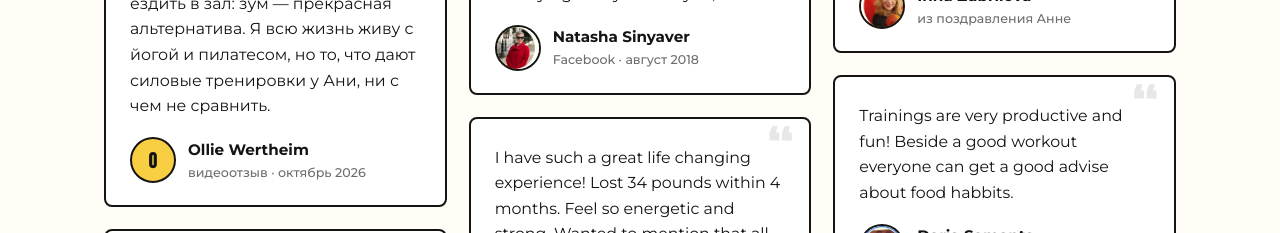
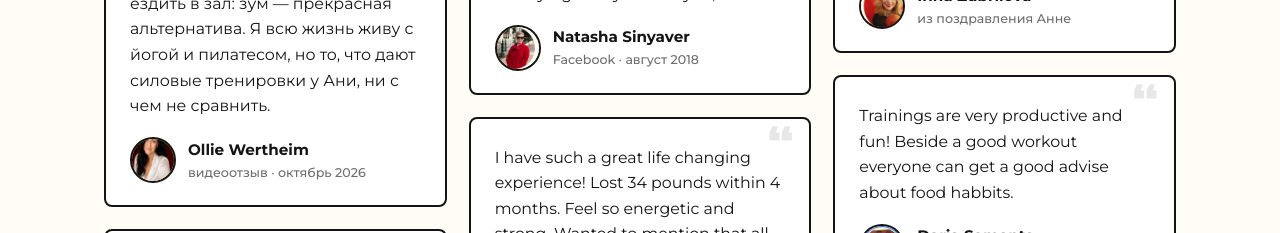
Before and after one commit to ilya000/anna-club, a plain HTML site: page index.html in a window 1280 px wide. Shown: the part 9160-9393 px from the top of the page. Drawn offline with Linux system fonts and the light colour scheme.

Commit message:
Give Ollie Wertheim's video review an avatar from her profile
Cropped from her Facebook page inside the blue story ring, so no ring
arc shows through the circular mask. The page screenshot is squeezed
vertically, so the crop is rectangular and resized to a 200px square,
which restores the real proportions.

Twelve of fourteen cards now show a face; Tatyana Tanechka is the one
still on an initial.

Co-Authored-By: Claude Opus 5 (1M context) <noreply@anthropic.com>

```diff
--- a/index.html
+++ b/index.html
@@ -489,7 +489,7 @@
   // Без avatar рисуется жёлтый кружок с первой буквой имени.
   // Переносы строк в text сохраняются.
   const REVIEWS = [
-    { name:'Ollie Wertheim', link:'https://www.facebook.com/ollie.wertheim', sub:'видеоотзыв · октябрь 2026', video:'assets/reviews/video-review-1.mp4', poster:'assets/reviews/video-review-1.jpg', text:'Я недавно вступила в Anna Club и занимаюсь теперь по зуму, два раза в неделю. За три месяца постоянных тренировок вижу колоссальные изменения: в осанке — это самое главное для меня, — в здоровье шеи и спины. Уровень энергии поднялся сильно, я успеваю за день гораздо больше, улучшился сон. Не нужно ездить в зал: зум — прекрасная альтернатива. Я всю жизнь живу с йогой и пилатесом, но то, что дают силовые тренировки у Ани, ни с чем не сравнить.' },
+    { name:'Ollie Wertheim', link:'https://www.facebook.com/ollie.wertheim', avatar:'assets/reviews/ollie-wertheim.jpg', sub:'видеоотзыв · октябрь 2026', video:'assets/reviews/video-review-1.mp4', poster:'assets/reviews/video-review-1.jpg', text:'Я недавно вступила в Anna Club и занимаюсь теперь по зуму, два раза в неделю. За три месяца постоянных тренировок вижу колоссальные изменения: в осанке — это самое главное для меня, — в здоровье шеи и спины. Уровень энергии поднялся сильно, я успеваю за день гораздо больше, улучшился сон. Не нужно ездить в зал: зум — прекрасная альтернатива. Я всю жизнь живу с йогой и пилатесом, но то, что дают силовые тренировки у Ани, ни с чем не сравнить.' },
     { name:'Alysa Toscana', link:'https://www.facebook.com/alysa.toscana/', avatar:'assets/reviews/alysa-toscana.jpg', sub:'группа «Физкультурники» · сентябрь 2026', text:'У меня после Аниных тренировок никогда не было такой боли, чтобы нельзя было тренироваться на следующий день. Более того, она так хорошо учит правильной технике упражнений, что и травму не получишь как у других тренеров в спортзалах на занятиях, где им все равно под каким углом ты приседаешь, сколько градусов в коленях, как правильно качать бицепсы и трицепсы с гантелями в руках, как работать со штангой и так далее. Эти знания я усвоила навсегда. Спасибо, шеф!' },
     { name:'Tatiana Kassianik', link:'https://www.facebook.com/roman.kassianik', avatar:'assets/reviews/tatiana-kassianik.jpg', sub:'Facebook · сентябрь 2018', text:'I’ve been training with Anya for about a year and have seen amazing results. I lost almost 30 pounds. Never in my adult life had I felt stronger, healthier, and confident facing the mirror than today. Like many moms raising three children, homeschooling, cooking, cleaning, and driving, I barely had time to care of myself for many years. I consider turning my weak, poor body into a RUNNER and GYM lover one of my great accomplishments. That is all because of Anya’s effort!\nAnya is a truly excellent coach. She possesses an excellent combination of being tough and a very warm person at the same time. She knows when to encourage and when to push. She uses a holistic approach to training and takes into consideration your mental, emotional, and physical needs as well as provides dietary recommendations.\nAnya is my role model. Thank you, Anya! You are the best!' },
     { name:'Tatyana Tanechka', link:'https://www.facebook.com/tatyana.tanechka', sub:'Facebook · март 2019', text:'Анна помогла мне выйти на новый уровень силы и выносливости. К моему большому удивлению я теперь могу пробежать 5К! Искренняя забота, индивидуальное внимание, юмор и задор Анны надолго оставляют улыбку на моем лице после занятий. Спасибо, Анна!' },
```
Also changed, not shown: assets/reviews/ollie-wertheim.jpg (added).
